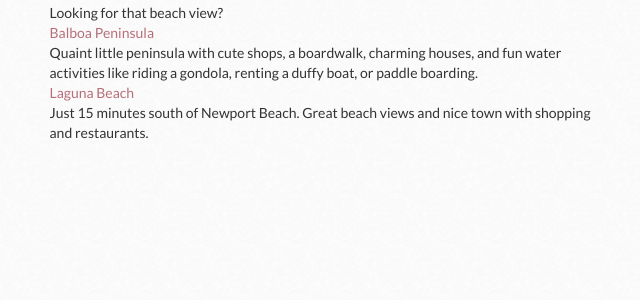
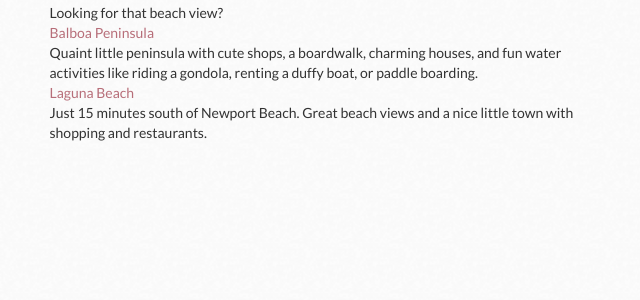
Before and after one commit to tkiethanom/myweddingwebsite, a CakePHP app: the page made by app/View/Pages/travel.ctp in a window 1280 px wide, after a click on "DO". Shown: the part 362-662 px from the top of the page, without its empty margins (313-953 px from the left). Run offline with PHP 8.4 and a stand-in for CakePHP, Linux system fonts and the light colour scheme; the template is opened without the code that fills it, so the values that code supplies are empty; some libraries are stand-ins or nearby versions; some web fonts are replaced.

Commit message:
Almost done. 2

```diff
--- a/app/View/Pages/travel.ctp
+++ b/app/View/Pages/travel.ctp
@@ -196,7 +196,7 @@
 						<div class="location-name">
 							<a href="https://www.google.com/maps/place/Main+Beach+Park/@33.5423595,-117.7855919,18z/data=!4m2!3m1!1s0x0000000000000000:0x238d0ca45ae43768" target="_blank">Laguna Beach</a>
 						</div>
-						<div class="location-description">Just 15 minutes south of Newport Beach. Great beach views and nice town with shopping and restaurants.</div>
+						<div class="location-description">Just 15 minutes south of Newport Beach. Great beach views and a nice little town with shopping and restaurants.</div>
 					</div>
 				</div>
 			</div>
```
